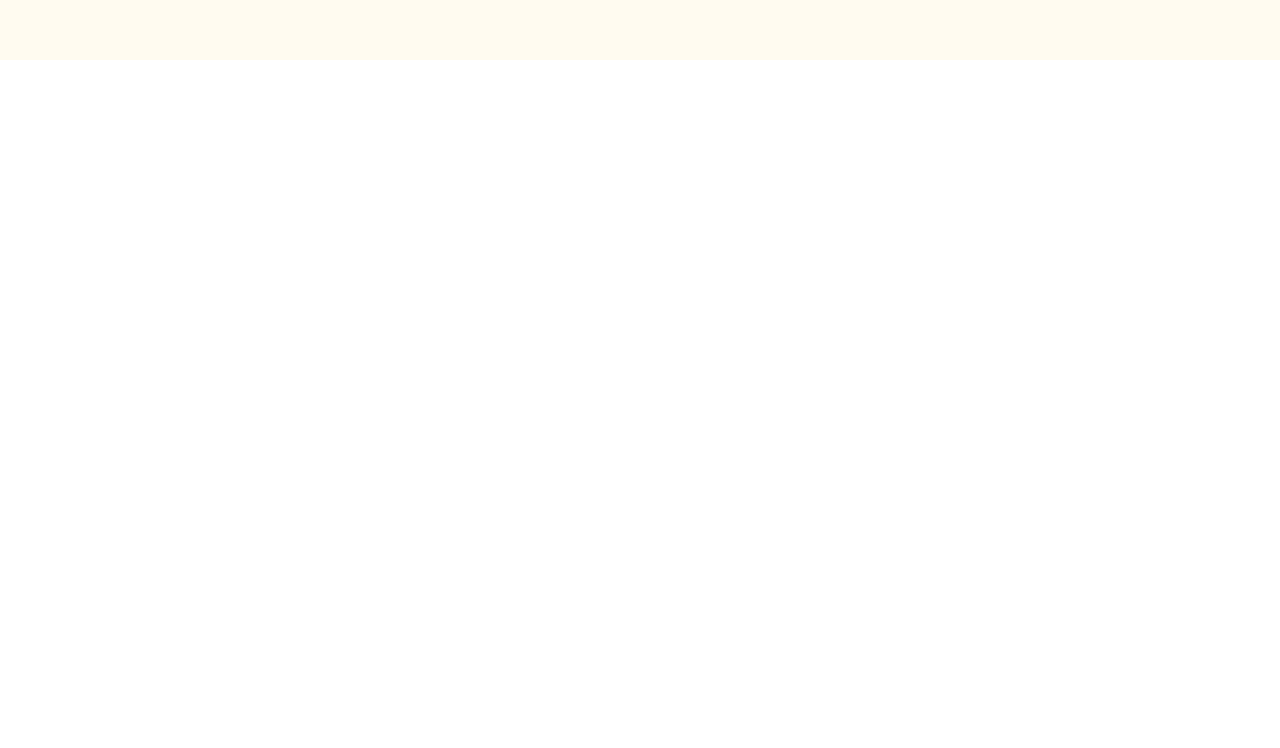
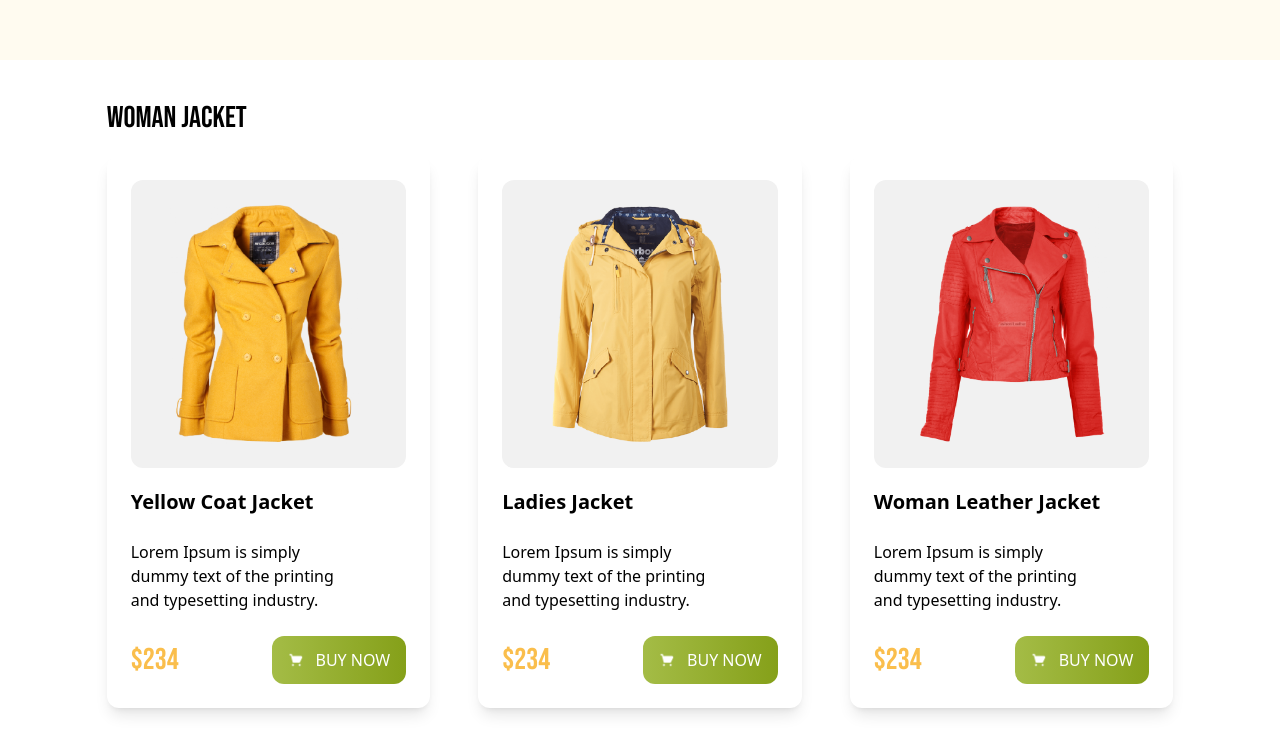
Before and after one commit to mehedihasansufi/programming-hero-tailwind-Css-penguin, a plain HTML site: page index.html in a window 1280 px wide. Shown: the part 660-1408 px from the top of the page. Before the commit the page ends 800 px from the top, so only its background shows below. Drawn offline with nearby package versions, Linux system fonts and the light colour scheme.

Commit message:
woman card part added

```diff
--- a/index.html
+++ b/index.html
@@ -1,38 +1,35 @@
-<!DOCTYPE html>
+<!doctype html>
 <html lang="en">
 
 <head>
-  <meta charset="UTF-8">
-  <meta name="viewport" content="width=device-width, initial-scale=1.0">
-  <meta name="keywords" content="Tailwild Css practice">
-  <meta http-equiv="X-UA-Compatible" content="ie=edge">
-  <meta name="Author" content="Mehedi Hasan">
-  <meta name="description" content="There is explore the framework of undate version Tailwild Css">
+  <meta charset="UTF-8" />
+  <meta name="viewport" content="width=device-width, initial-scale=1.0" />
+  <meta name="keywords" content="Tailwild Css practice" />
+  <meta http-equiv="X-UA-Compatible" content="ie=edge" />
+  <meta name="Author" content="Mehedi Hasan" />
+  <meta name="description" content="There is explore the framework of undate version Tailwild Css" />
   <title>Penguin Fashion with Tailwild Css</title>
 
   <!-- google font -->
 
-  <link rel="preconnect" href="https://fonts.googleapis.com">
-  <link rel="preconnect" href="https://fonts.gstatic.com" crossorigin>
-  <link href="https://fonts.googleapis.com/css2?family=Bebas+Neue&display=swap" rel="stylesheet">
+  <link rel="preconnect" href="https://fonts.googleapis.com" />
+  <link rel="preconnect" href="https://fonts.gstatic.com" crossorigin />
+  <link href="https://fonts.googleapis.com/css2?family=Bebas+Neue&display=swap" rel="stylesheet" />
 
   <script src="https://cdn.tailwindcss.com"></script>
-  <link rel="stylesheet" href="style/style.css">
+  <link rel="stylesheet" href="style/style.css" />
 </head>
 
 <body>
-
-  <header class="md:h-[90vh] bg-[#FFFBF0] ">
+  <header class="md:h-[90vh] bg-[#FFFBF0]">
     <nav class="flex w-[80vw] m-auto justify-between pt-10 items-center">
-      <div class="logo w-40 ">
-        <img class="w-full" src="./icons/logo.png" alt="">
+      <div class="logo w-40">
+        <img class="w-full" src="./icons/logo.png" alt="" />
       </div>
 
-      <div class="hamburger">
-
-      </div>
+      <div class="hamburger"></div>
       <div>
-        <ul class="md:flex gap-8 hidden ">
+        <ul class="md:flex gap-8 hidden">
           <li><a class="font-medium text-lg" href="">Home</a></li>
           <li><a class="font-medium text-lg" href="">Product</a></li>
           <li><a class="font-medium text-lg" href="">Contact Us</a></li>
@@ -40,54 +37,127 @@
         </ul>
       </div>
 
-
-      <button class="text-lg  sm:hidden ">
-        &#9776; </button>
+      <!-- hamburger button -->
+      <button class="text-lg sm:hidden">&#9776;</button>
     </nav>
-
-
-
-
 
     <!-- banner -->
 
-
-    <div class="banner md:w-[80vw] w-[90vw] mx-auto mt-8 md:mt-16 md:flex justify-between items-center ">
-
-
+    <div class="banner md:w-[80vw] w-[90vw] mx-auto mt-8 md:mt-16 md:flex justify-between items-center">
       <!-- banner contain -->
 
-
       <div class="banner-contain md:w-2/6 flex flex-col gap-2">
-        <h2 class="text-6xl uppercase leading-normal font-semibold bebas-neue-regular"><span class="text-[#FABE4C]">BE
-            THe Penguin</span>
-          <br> of winter
+        <h2 class="text-6xl uppercase leading-normal font-semibold bebas-neue-regular">
+          <span class="text-[#FABE4C]">BE THe Penguin</span> <br />
+          of winter
         </h2>
-        <p class="text-lg">Lorem Ipsum is simply dummy text of the printing
-          and typesetting industry.</p>
+        <p class="text-lg">
+          Lorem Ipsum is simply dummy text of the printing and typesetting
+          industry.
+        </p>
 
         <div class="btn flex justify-center md:justify-start mt-2">
-
           <button
-            class=" py-4 px-8 rounded-xl flex items-center text-white gap-2 bg-gradient-to-r from-[#A4BC46] to-[#85A019]">
-            <img class="h-8" src="./icons/shopping-cart 1.png" alt="">
-            Buy now</button>
+            class="py-4 px-8 rounded-xl flex items-center text-white gap-2 bg-gradient-to-r from-[#A4BC46] to-[#85A019]">
+            <img class="h-8" src="./icons/shopping-cart 1.png" alt="" />
+            Buy now
+          </button>
         </div>
       </div>
-
 
       <!-- model -->
 
       <div class="mt-8 md:mt-0 md:w-1/3 pb-2 md:pb-0 flex justify-center -ml-4 md:ml-0">
-        <img class="w-full " src="./images/model.png" alt="">
+        <img class="w-full" src="./images/model.png" alt="" />
       </div>
-
     </div>
   </header>
 
+  <!-- main -->
+  <main class="w-10/12 mx-auto">
+    <!-- woman container -->
+    <div class="woman-container mt-10">
+      <h2 class="text-3xl font-medium bebas-neue-regular">Woman Jacket</h2>
+
+      <div class="card-container mt-5 mb-10 grid grid-cols-3 gap-12">
 
 
+        <!-- first card -->
+        <div class="card max-w-md p-6 bg-white shadow-lg rounded-xl flex flex-col gap-5">
+          <div class="flex justify-center py-6 bg-[#F1F1F1] w-full rounded-xl">
+            <img class="h-60" src="./images/jacket-1.png" alt="" />
+          </div>
 
+          <div class="contain flex flex-col gap-6">
+            <h3 class="font-semibold text-xl">Yellow Coat Jacket</h3>
+            <p class="w-10/12">
+              Lorem Ipsum is simply dummy text of the printing and typesetting
+              industry.
+            </p>
+
+            <div class="flex justify-between items-center ">
+              <span class="text-[#FABE4C] text-3xl bebas-neue-regular">$234</span>
+              <button
+                class="flex items-center gap-3 py-3 px-4 rounded-xl text-white bg-gradient-to-r from-[#A4BC46] to-[#85A019]">
+                <img class="h-4" src="./icons/shopping-cart 1.png" alt="" />
+                BUY NOW
+              </button>
+            </div>
+          </div>
+        </div>
+
+
+        <!-- 2nd card -->
+        <div class="card max-w-md p-6 bg-white shadow-lg rounded-xl flex flex-col gap-5">
+          <div class="flex justify-center py-6 bg-[#F1F1F1] w-full rounded-xl">
+            <img class="h-60" src="./images/jacket-2.png" alt="" />
+          </div>
+
+          <div class="contain flex flex-col gap-6">
+            <h3 class="font-semibold text-xl">Ladies Jacket</h3>
+            <p class="w-10/12">
+              Lorem Ipsum is simply dummy text of the printing and typesetting
+              industry.
+            </p>
+
+            <div class="flex justify-between items-center">
+              <span class="text-[#FABE4C] text-3xl bebas-neue-regular">$234</span>
+              <button
+                class="flex items-center gap-3 py-3 px-4 rounded-xl text-white bg-gradient-to-r from-[#A4BC46] to-[#85A019]">
+                <img class="h-4" src="./icons/shopping-cart 1.png" alt="" />
+                BUY NOW
+              </button>
+            </div>
+          </div>
+        </div>
+
+
+        <!-- 3rd card -->
+        <div class="card max-w-md p-6 bg-white shadow-lg rounded-xl flex flex-col gap-5">
+          <div class="flex justify-center py-6 bg-[#F1F1F1] w-full rounded-xl">
+            <img class="h-60" src="./images/jacket-3.png" alt="" />
+          </div>
+
+          <div class="contain flex flex-col gap-6">
+            <h3 class="font-semibold text-xl">Woman Leather Jacket</h3>
+            <p class="w-10/12">
+              Lorem Ipsum is simply dummy text of the printing and typesetting
+              industry.
+            </p>
+
+            <div class="flex justify-between items-center">
+              <span class="text-[#FABE4C] text-3xl bebas-neue-regular">$234</span>
+              <button
+                class="flex items-center gap-3 py-3 px-4 rounded-xl text-white bg-gradient-to-r from-[#A4BC46] to-[#85A019]">
+                <img class="h-4" src="./icons/shopping-cart 1.png" alt="" />
+                BUY NOW
+              </button>
+            </div>
+          </div>
+        </div>
+      </div>
+    </div>
+  </main>
 </body>
 
 </html>
```
